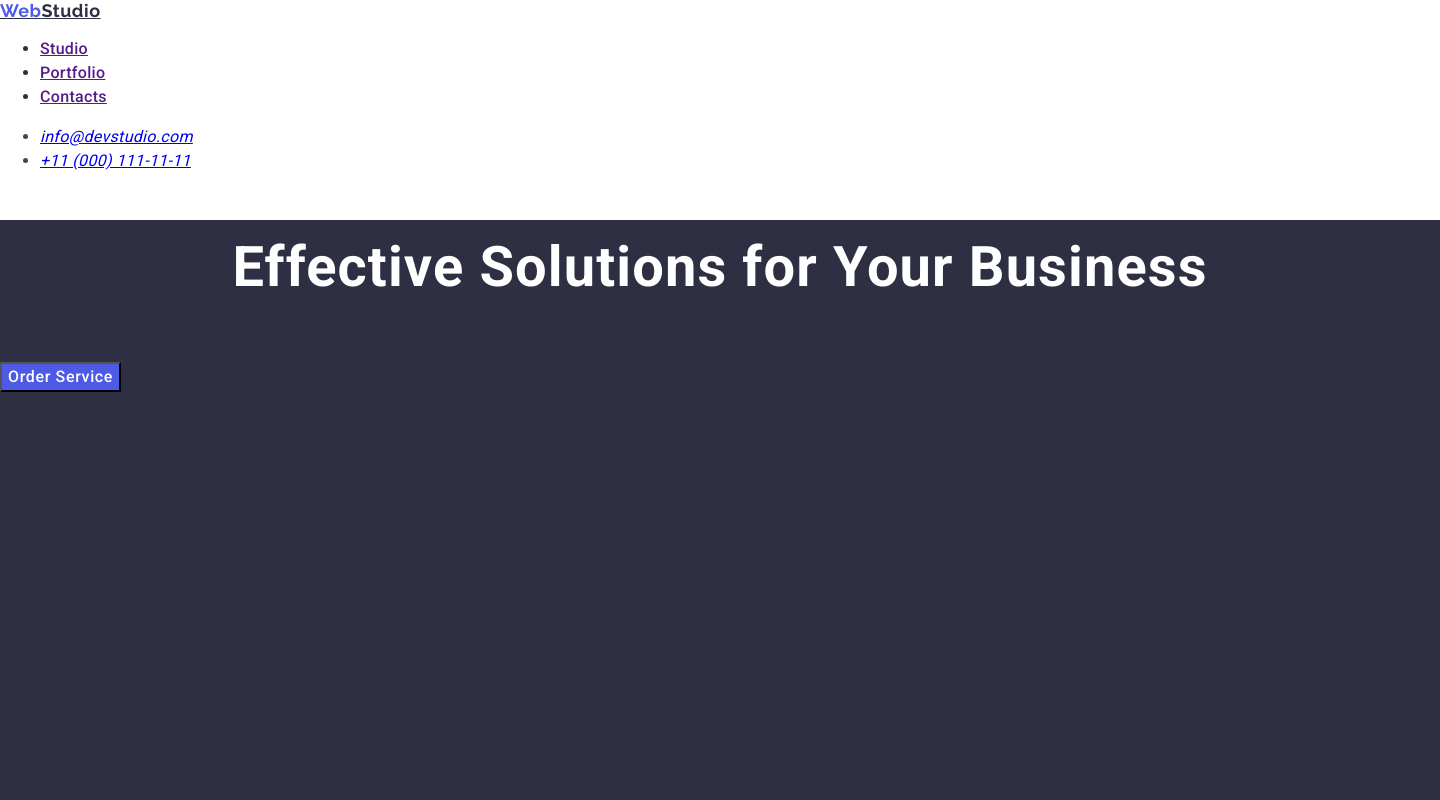
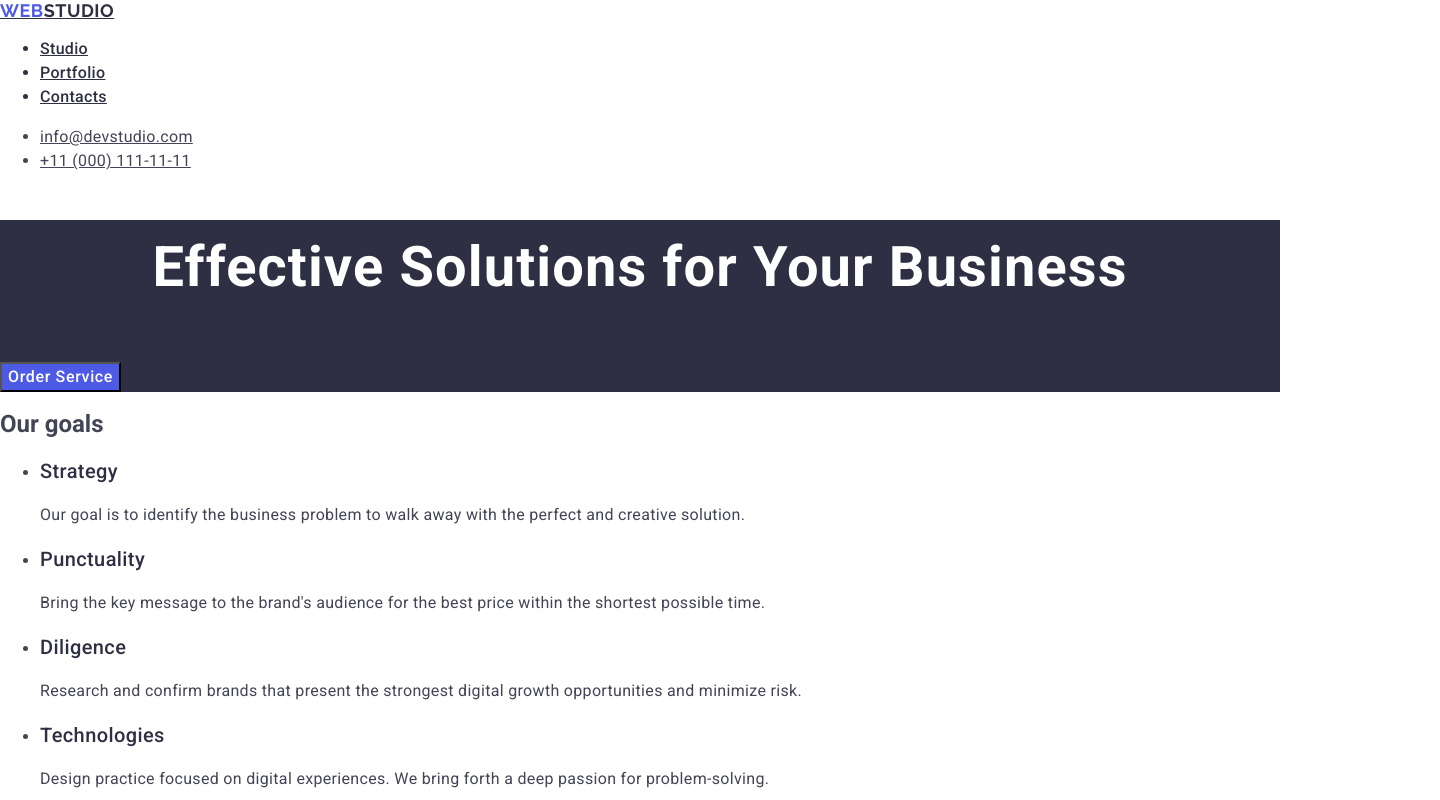
Before and after one commit to nikitozec/goit-markup-hw-2, a plain HTML site: page index.html in a window 1280 px wide. Shown: the top 800 px of the page, 1440 px wide, since content can reach past the window. Drawn offline with nearby package versions, Linux system fonts and the light colour scheme.

Commit message:
Fixed bugs

```diff
--- a/css/style.css
+++ b/css/style.css
@@ -1,11 +1,13 @@
 body {
   font-family: "Roboto", sans-serif, "Raleway", sans-serif;
-  color: #ffffff;
+  color: #434455;
+  background-color: #ffffff;
 }
 
 .header-logo {
   color: #2e2f42;
-  font-family: Raleway;
+  text-transform: uppercase;
+  font-family: Raleway, sans-serif;
   font-size: 18px;
   font-weight: 700;
   line-height: 1.17;
@@ -15,6 +17,12 @@ body {
 
 .header-logo-blue {
   color: #4d5ae5;
+  font-family: Raleway, sans-serif;
+  font-size: 18px;
+  font-weight: 700;
+  line-height: 21px;
+  letter-spacing: 0.03em;
+  text-align: left;
 }
 
 .header-menu-item {
@@ -26,6 +34,19 @@ body {
   text-align: left;
 }
 
+.header-menu-link {
+  color: #2e2f42;
+}
+
+.header-menu-link:hover,
+:focus {
+  color: #404bbf;
+}
+
+.address {
+  font-style: normal;
+}
+
 .address-list-item {
   color: #434455;
   font-size: 16px;
@@ -34,11 +55,17 @@ body {
   text-align: left;
 }
 
+.address-list-link {
+  color: #434455;
+}
+
+.address-list-link:hover,
+:focus {
+  color: #404bbf;
+}
+
 .hero-image {
   background-color: #2e2f42;
-  width: 1440px;
-  height: 600px;
-  top: 72px;
 }
 
 .section-order-button {
@@ -130,9 +157,6 @@ body {
 
 .footer {
   background-color: #2e2f42;
-  width: 1440px;
-  height: 312px;
-  top: 2988px;
 }
 
 .footer-text {
--- a/index.html
+++ b/index.html
@@ -18,10 +18,11 @@
 <body>
     <header class="header">
         <nav class="header-nav">
-            <a class="header-logo" href="./index.html"><span class="header-logo-blue">Web</span>Studio</a>
+            <a class="header-logo" href="./index.html"><span class="header-logo-blue">Web</span><span
+                    class="header-logo">Studio</span></a>
             <ul class="header-menu">
                 <li class="header-menu-item">
-                    <a class="header-menu-link" href="">Studio </a>
+                    <a class="header-menu-link" href="./index.html">Studio </a>
                 </li>
                 <li class="header-menu-item">
                     <a class="header-menu-link" href="">Portfolio</a>
```
